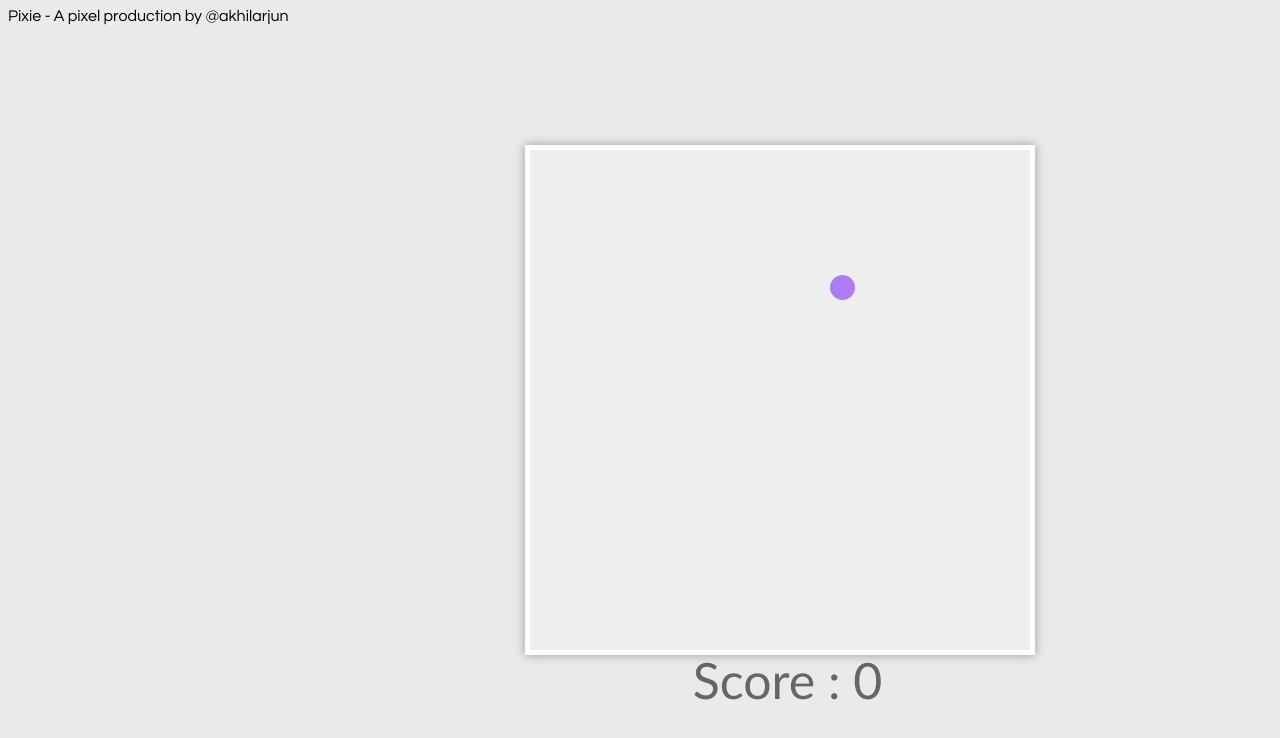
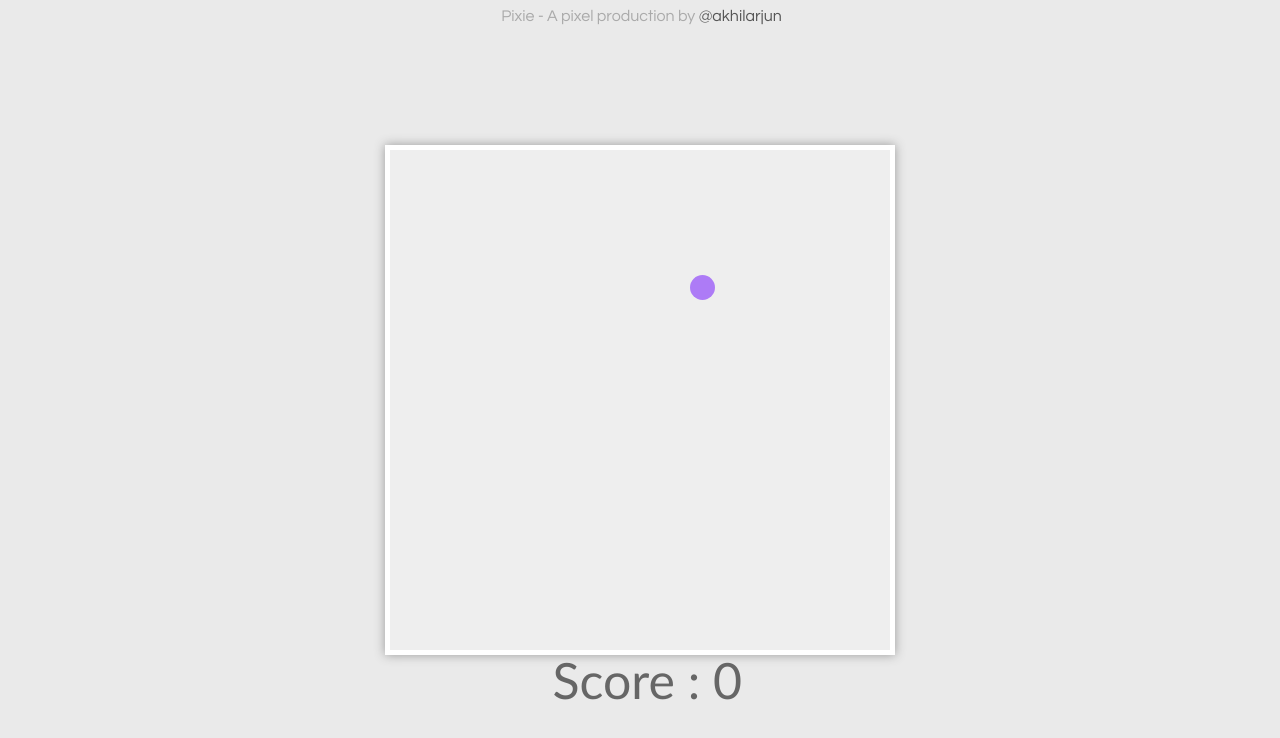
Before and after one commit to akhilarjun/Pixie, a plain HTML site: page index.html in a window 1280 px wide. Drawn offline with Linux system fonts and the light colour scheme.

Commit message:
Update index.html

```diff
--- a/index.html
+++ b/index.html
@@ -75,7 +75,7 @@
 		</style>
 	</head>
 	<body>
-		<div style="text-align:center;font-family:'century gothic'">Pixie - A pixel production by @akhilarjun</div>
+		<div style="text-align: center;font-family: 'century gothic';position: absolute;width: 99%;color: #aaa;">Pixie - A pixel production by <span style="color:#555">@akhilarjun</span></div>
 		<div class="canvasArea">
 			<snake>
 				<div class="snake snake-head" id="snakeHead"></div>
```
